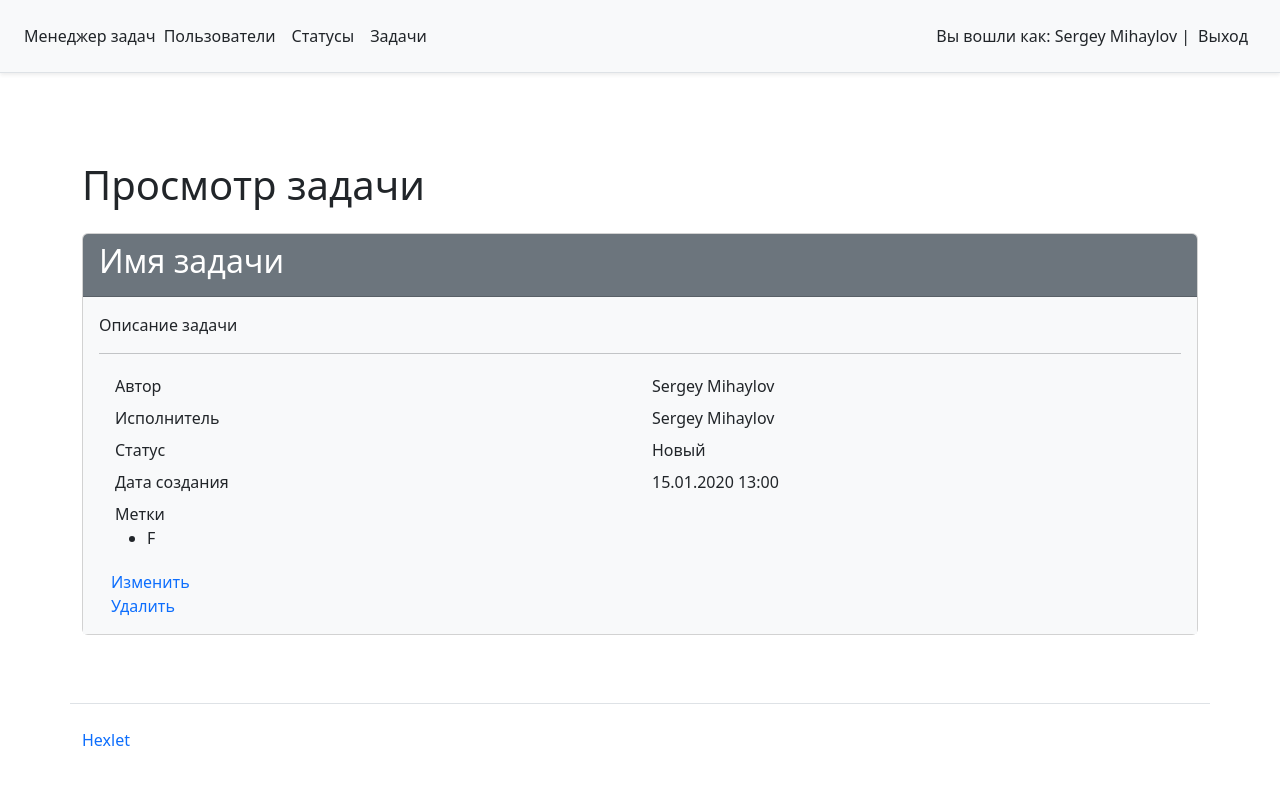
After one commit to TurtleOld/python-project-lvl4, a Django app: page /tasks/1/ in a window 1280 px wide. The commit adds this page. Shown: the top 785 px of the page. Run offline with Django 4.2, Linux system fonts and the light colour scheme; a user stored in the database is signed in; data comes from the database, SQL or seed files in the repository; tables that the repository leaves empty hold one stand-in row (values such as "Sample post"); some libraries are stand-ins or nearby versions.

Commit message:
added detail tasks view

```diff
--- a/tasks/urls.py
+++ b/tasks/urls.py
@@ -1,6 +1,6 @@
 from django.urls import path
 
-from tasks.views import TasksList, TaskCreate, TaskUpdate, TaskDelete
+from tasks.views import TasksList, TaskCreate, TaskUpdate, TaskDelete, TaskView
 
 app_name = 'tasks'
 urlpatterns = [
@@ -8,4 +8,5 @@ urlpatterns = [
     path('create/', TaskCreate.as_view(), name='create'),
     path('<int:pk>/update/', TaskUpdate.as_view(), name='update_task'),
     path('<int:pk>/delete/', TaskDelete.as_view(), name='delete_task'),
+    path('<int:pk>/', TaskView.as_view(), name='view_task'),
 ]
--- a/tasks/views.py
+++ b/tasks/views.py
@@ -4,7 +4,8 @@ from django.contrib.messages.views import SuccessMessageMixin
 from django.shortcuts import redirect
 from django.urls import reverse_lazy
 from django.utils.translation import gettext, gettext_lazy
-from django.views.generic import ListView, CreateView, UpdateView, DeleteView
+from django.views.generic import ListView, CreateView, UpdateView, DeleteView, \
+    TemplateView, DetailView
 
 from tasks.forms import TaskForm
 from tasks.models import Task
@@ -73,7 +74,9 @@ class TaskUpdate(SuccessMessageMixin, UpdateView):
         return redirect(self.no_permission_url)
 
 
-class TaskDelete(SuccessMessageMixin, DeleteView):
+class TaskDelete(LoginRequiredMixin,
+                 SuccessMessageMixin, AccessMixin,
+                 DeleteView):
     model = Task
     template_name = 'tasks/delete_task.html'
     success_url = reverse_lazy('task:list')
@@ -91,3 +94,18 @@ class TaskDelete(SuccessMessageMixin, DeleteView):
         else:
             super(TaskDelete, self).form_valid(form)
         return redirect(self.success_url)
+
+
+class TaskView(LoginRequiredMixin,
+               SuccessMessageMixin, AccessMixin,
+               DetailView):
+    model = Task
+    template_name = 'tasks/view_task.html'
+    context_object_name = 'task'
+    error_message = gettext('У вас нет прав на просмотр данной страницы! '
+                            'Авторизуйтесь!')
+    no_permission_url = reverse_lazy('login')
+
+    def handle_no_permission(self):
+        messages.error(self.request, self.error_message)
+        return redirect(self.no_permission_url)
--- a/templates/tasks/list_tasks.html
+++ b/templates/tasks/list_tasks.html
@@ -19,7 +19,7 @@
         {% for task in tasks %}
         <tr>
             <td class="border p-2">{{ task.id }}</td>
-            <td class="border p-2">{{ task.name }}</td>
+            <td class="border p-2"><a class="text-decoration-none" href="{% url 'tasks:view_task' task.id %}">{{ task.name }}</a></td>
             <td class="border p-2">{{ task.status }}</td>
             <td class="border p-2">{{ task.author }}</td>
             <td class="border p-2">{{ task.executor }}</td>
--- a/templates/tasks/update_task.html
+++ b/templates/tasks/update_task.html
@@ -4,7 +4,7 @@
 
 {% block content %}
     <title>{{ title }}</title>
-    <h1 class="my-4">{% translate 'Создать задачу' %}</h1>
+    <h1 class="my-4">{% translate 'Обновление задачи' %}</h1>
     <form method="post">
         {% csrf_token %}
         {% bootstrap_form form %}
--- /dev/null
+++ b/templates/tasks/view_task.html
@@ -0,0 +1,46 @@
+{% extends 'base.html' %}
+{% load django_bootstrap5 %}
+
+{% load i18n %}
+
+{% block content %}
+    <h1 class="my-4">{% translate 'Просмотр задачи' %}</h1>
+    <div class="card">
+        <div class="card-header bg-secondary text-white">
+            <h2>{% translate 'Имя задачи' %}</h2>
+        </div>
+        <div class="card-body bg-light">
+            <p>{% translate 'Описание задачи' %}</p>
+            <hr>
+            <div class="container">
+                <div class="row p-1">
+                    <div class="col">Автор</div>
+                    <div class="col">{{ task.author }}</div>
+                </div>
+                <div class="row p-1">
+                    <div class="col">Исполнитель</div>
+                    <div class="col">{{ task.executor }}</div>
+                </div>
+                <div class="row p-1">
+                    <div class="col">Статус</div>
+                    <div class="col">{{ task.status }}</div>
+                </div>
+                <div class="row p-1">
+                    <div class="col">Дата создания</div>
+                    <div class="col">{{ task.created_at|date:'d.m.Y H:i' }}</div>
+                </div>
+                <div class="row p-1">
+                    <div class="col">Метки
+                        <ul>
+                            <li>F</li>
+                        </ul>
+                    </div>
+                </div>
+                <td class="border p-2">
+                    <a class="text-decoration-none" href="{% url 'tasks:update_task' task.id %}">{% translate 'Изменить' %}</a><br>
+                    <a class="text-decoration-none" href="{% url 'tasks:delete_task' task.id %}">{% translate 'Удалить' %}</a>
+                </td>
+            </div>
+        </div>
+    </div>
+{% endblock %}
```
